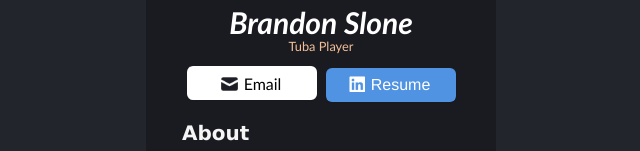
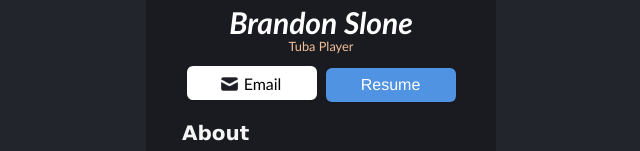
Before and after one commit to BrandonSlone/Business-Card, a React (Vite) app: page / in a window 1280 px wide. Shown: the part 410-561 px from the top of the page, without its empty margins (319-959 px from the left). Built offline with nearby package versions, Linux system fonts and the light colour scheme.

Commit message:
Resume Update

```diff
--- a/src/components/Info.jsx
+++ b/src/components/Info.jsx
@@ -9,8 +9,8 @@ export default function Info() {
         <button className="grid-email-button">
           <img src="/images/Icon(3).png" className="email"></img>Email
         </button>
-        <button className="grid-resume-button" onClick={()=> window.open('C:\Users\Twili\Coding\React Business Card\public\Brandon_Slone_-_Tuba_Player.pdf','_blank')}>
-          <img src="/images/Vector.png" className="vector"></img>Resume
+        <button className="grid-resume-button" onClick={()=> window.open('public\Brandon_Slone_-_Tuba_Player.pdf','_blank')}>
+          Resume
         </button>
       </div>
     </div>
```
